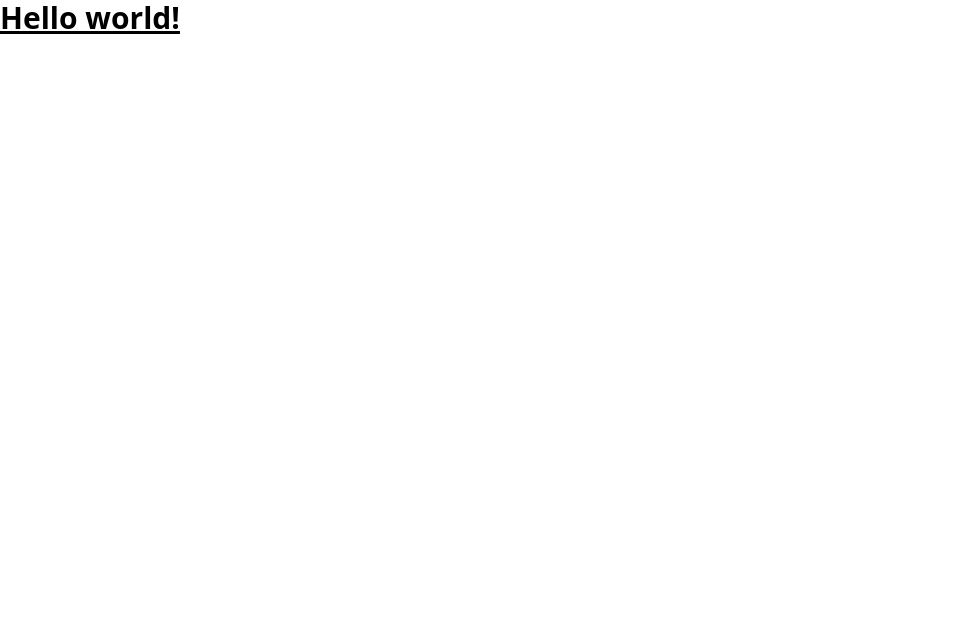
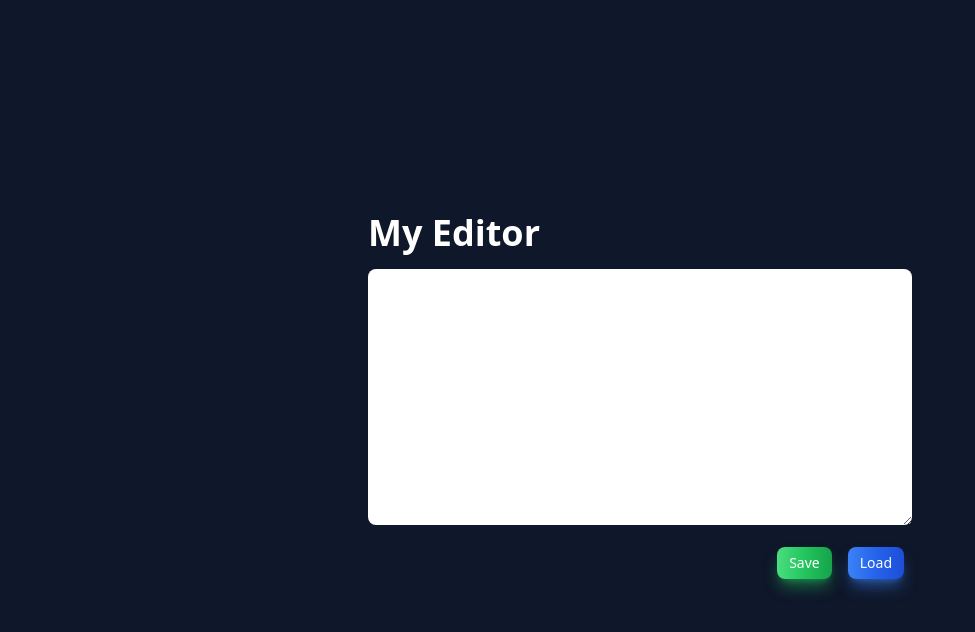
Before and after one commit to NoriFe/myEditor, a website built with Parcel: page src/index.html in a window 1280 px wide. Shown: the whole page, without its empty margins (0-975 px from the left). Built offline with nearby package versions, Linux system fonts and the light colour scheme.

Commit message:
Markup and Styles

```diff
--- a/src/index.html
+++ b/src/index.html
@@ -6,9 +6,19 @@
   <link href="./index.css" rel="stylesheet">
   <title>My Editor</title>
 </head>
-<body>
-  <h1 class="text-3xl font-bold underline">
-    Hello world!
+<body class="bg-slate-900 text-white flex min-h-screen justify-center items-center">
+    <main class="w-full p-4 max-w-xl">
+  <h1 class="text-4xl font-bold mb-4">
+    My Editor
   </h1>
+  <textarea class="w-full h-64 mb-4 text-black p-3 rounded-lg">
+
+  </textarea>
+  <div class="flex justify-end gap-2">
+  <button type="button" class="text-white bg-gradient-to-r from-green-400 via-green-500 to-green-600 hover:bg-gradient-to-br focus:ring-4 focus:outline-none focus:ring-green-300 dark:focus:ring-green-800 shadow-lg shadow-green-500/50 dark:shadow-lg dark:shadow-green-800/80 font-medium rounded-lg text-sm px-3 py-1.5 text-center mr-2 mb-2">Save</button>
+  <button type="button" class="text-white bg-gradient-to-r from-blue-500 via-blue-600 to-blue-700 hover:bg-gradient-to-br focus:ring-4 focus:outline-none focus:ring-blue-300 dark:focus:ring-blue-800 shadow-lg shadow-blue-500/50 dark:shadow-lg dark:shadow-blue-800/80 font-medium rounded-lg text-sm px-3 py-1.5 text-center mr-2 mb-2 ">Load</button>
+</div>
+</main>
+  <script src="./main.js" type="module"></script>
 </body>
 </html>
```
Also changed, not shown: src/main.js (added).
